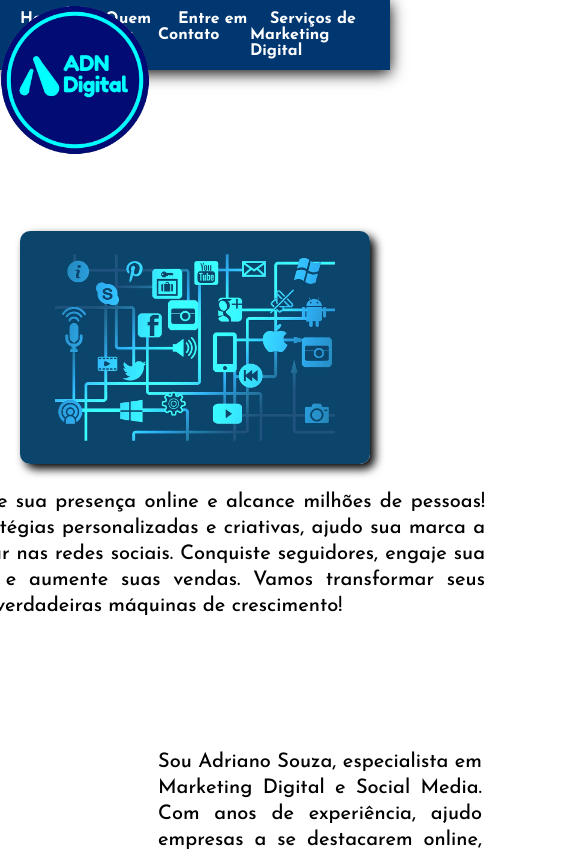
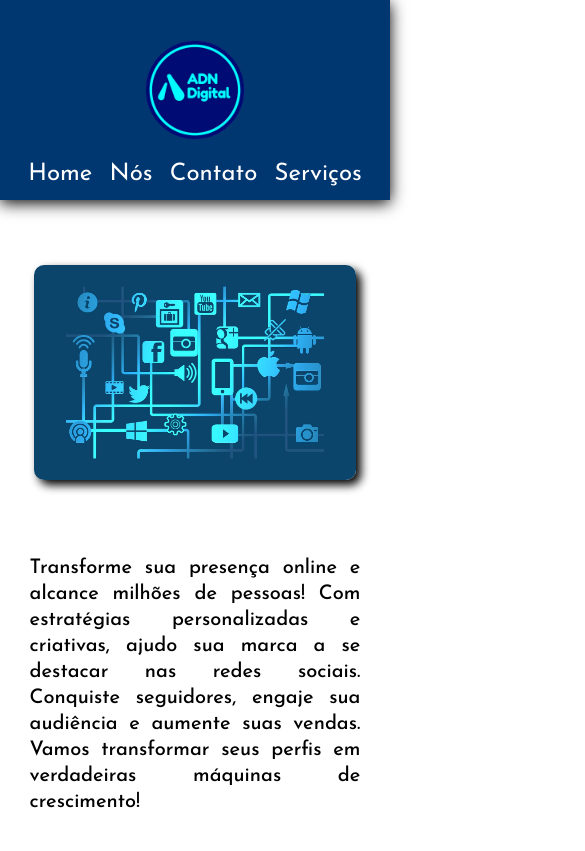
Before and after one commit to s-a-m-i-o/Adriano, a plain HTML site: page index.html in a window 390 px wide. Shown: the top 851 px of the page, 585 px wide, since content can reach past the window. Drawn offline with Linux system fonts and the light colour scheme; a web font is replaced by a local one.

Commit message:
atualizado responsividade

```diff
--- a/index.html
+++ b/index.html
@@ -20,7 +20,6 @@
     <link rel="stylesheet" href="./src/css/formulario.css">
     <link rel="stylesheet" href="./src/css/awesomeestilo.css">
     <link rel="stylesheet" href="./src/css/responsivo.css">
-    <!-- <link rel="stylesheet" href="./responsivoteste.css"> -->
 
 </head>
 
@@ -43,10 +42,28 @@
         </nav>
     </header>
 
+    <header class="header-mobile">
+        <div class="logo">
+            <a href="#">
+                <img src="./src/img/Logo.png" alt="">
+            </a>
+
+        </div>
+        <nav class="menu">
+            <ul>
+                <li><a href="#inicio" class="btn item">Home</a></li>
+                <li><a href="#quem-somos" class="btn item">Nós</a></li>
+                <li><a href="#contato" class="btn item">Contato</a></li>
+                <li><a href="#servicos" class="btn item">Serviços</a></li>
+            </ul>
+        </nav>
+
+    </header>
+
     <main class="geral">
         <section class="todo-conteudo">
             <section id="inicio" class="indice">
-                <img src="./src/img/redes.jpeg" alt="Café">
+                <img src="./src/img/redes.jpeg" alt="Indice">
                 <div class="descricao-conteudo">
                     <p class="texto">
                         Transforme sua presença online e alcance milhões de pessoas! Com estratégias personalizadas e
--- a/src/css/estilo-zero.css
+++ b/src/css/estilo-zero.css
@@ -53,11 +53,16 @@
 
 }
 
+header.header-mobile {
+    display: none;
+}
+
 .geral {
     display: flex;
     justify-content: center;
     align-items: center;
     flex-direction: column;
+    width: 100%;
 }
 
 .todo-conteudo {
--- a/src/css/responsivo.css
+++ b/src/css/responsivo.css
@@ -1,43 +1,114 @@
-@media (min-width:768px) and (max-width:1024px) {
-    .header .logo img {
-        width: 100px;
+@media screen and (max-width:768px) {
+    header.header {
+        display: none;
     }
 
-    .todo-conteudo .indice img{
-        width: 500px;
+    body {
+        padding-top: 0;
     }
 
-    .todo-conteudo .quem-somos img {
-        width: 150px;
+    header.header-mobile {
+        display: block;
+        display: flex;
+        flex-direction: column;
+        align-items: center;
+        justify-content: space-between;
+        height: 200px;
+        background-color: var(--terceira-cor);
+        box-shadow: 0px 3px 15px black;
+        padding: 40px 5%;
+        margin-top: 0;
+        width: 100%;
+    }
+
+    .header-mobile img {
+        width: 100px;
+
+    }
+
+    .header-mobile .menu {
+        width: 100%;
+        margin-top: 15px;
+    }
+
+    .header-mobile .menu ul {
+        display: flex;
+        align-items: center;
+        justify-content: space-around;
+        height: 30px;
+    }
+
+    .header-mobile .menu a {
+        font-size: 24px;
+        border-bottom: 1px solid var(--terceira-cor);
+        padding: 1px 5px;
+        color: #fff;
+    }
+
+    .geral {
+        display: flex;
+        justify-content: center;
+        align-items: center;
+        flex-direction: column;
+        width: 100%;
+    }
+
+    .geral .todo-conteudo {
+        display: flex;
+        align-items: center;
+        justify-content: center;
+        flex-direction: column;
+        width: 100%;
+        padding: 20px;
+    }
+
+    .todo-conteudo .indice img {
+        width: 50%;
+    }
+
+    .todo-conteudo .indice {
+        padding: 80px 8%;
+        display: flex;
+        flex-direction: column;
+        align-items: center;
+        justify-content: center;
+    }
+
+    .todo-conteudo .indice .descricao-conteudo {
+        text-align: justify;
+        padding: 50px;
+        width: 70%;
     }
 
     .todo-conteudo .quem-somos {
-        overflow: hidden;
-        height: 900px;
+        display: flex;
+        flex-direction: column;
+        justify-content: center;
+        align-items: center;
+        height: auto;
+        width: 97%;
+    }
+
+    .todo-conteudo .quem-somos .descricao-conteudo {
+        display: flex;
+        flex-direction: column;
+        justify-content: center;
+        align-items: center;
+        padding: 10px 4%;
+    }
+
+    .todo-conteudo .quem-somos .contato-quem-somos {
+        display: flex;
+        flex-direction: column;
+        justify-content: center;
+        align-items: center;
+        padding:40px 4%;
+        border: 0px;
+        margin: 3px 100px;
+        box-shadow: none;
     }
 
     .todo-conteudo .contato img {
-        width: 250px;
+        display: none;
     }
-
-    .todo-conteudo .servicos .todos-servicos {
-        justify-content: center;
 }
-
-}
-
-@media (min-width:380px) and (max-width:767px) {
-    .header {
-        justify-content: space-evenly;
-        align-items: center;
-    }
-
-    .todo-conteudo .indice img {
-        width: 350px;
-    }
-
-    .todo-conteudo .quem-somos {
-        flex-direction: column;
-    }
-
-}
```
Also changed, not shown: 1 other file.
